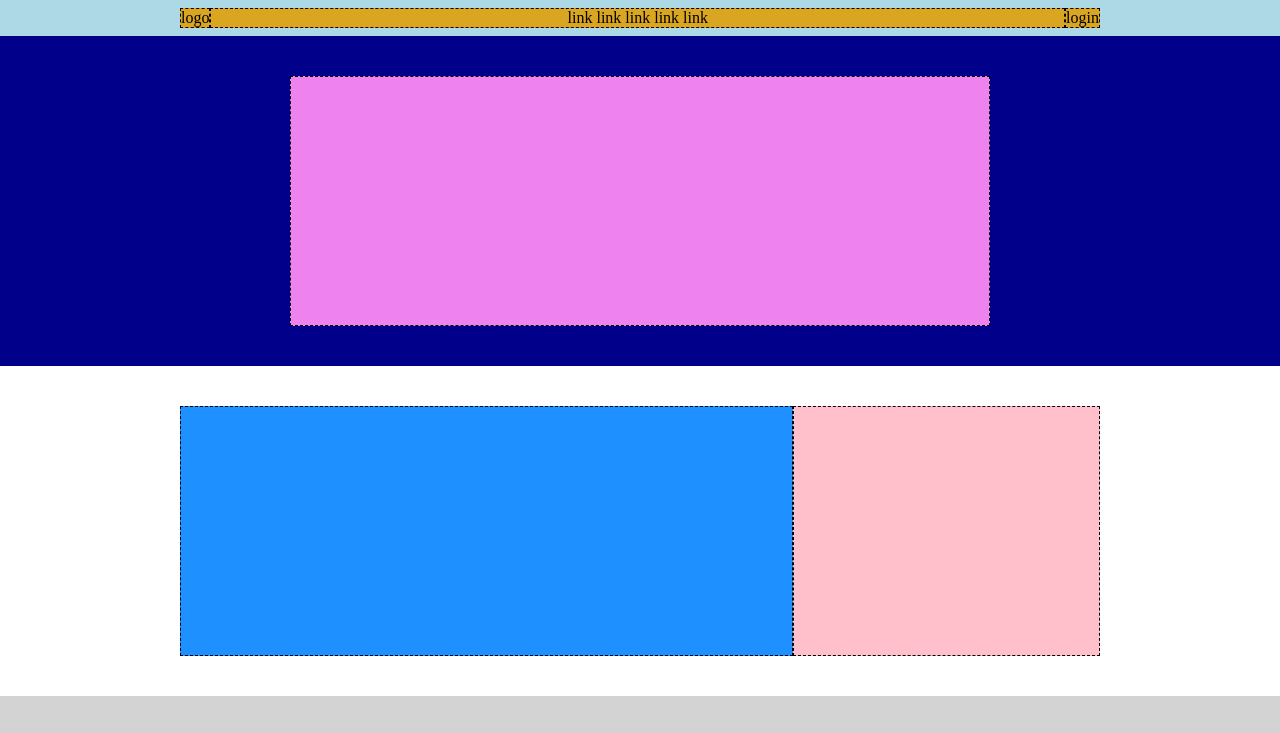
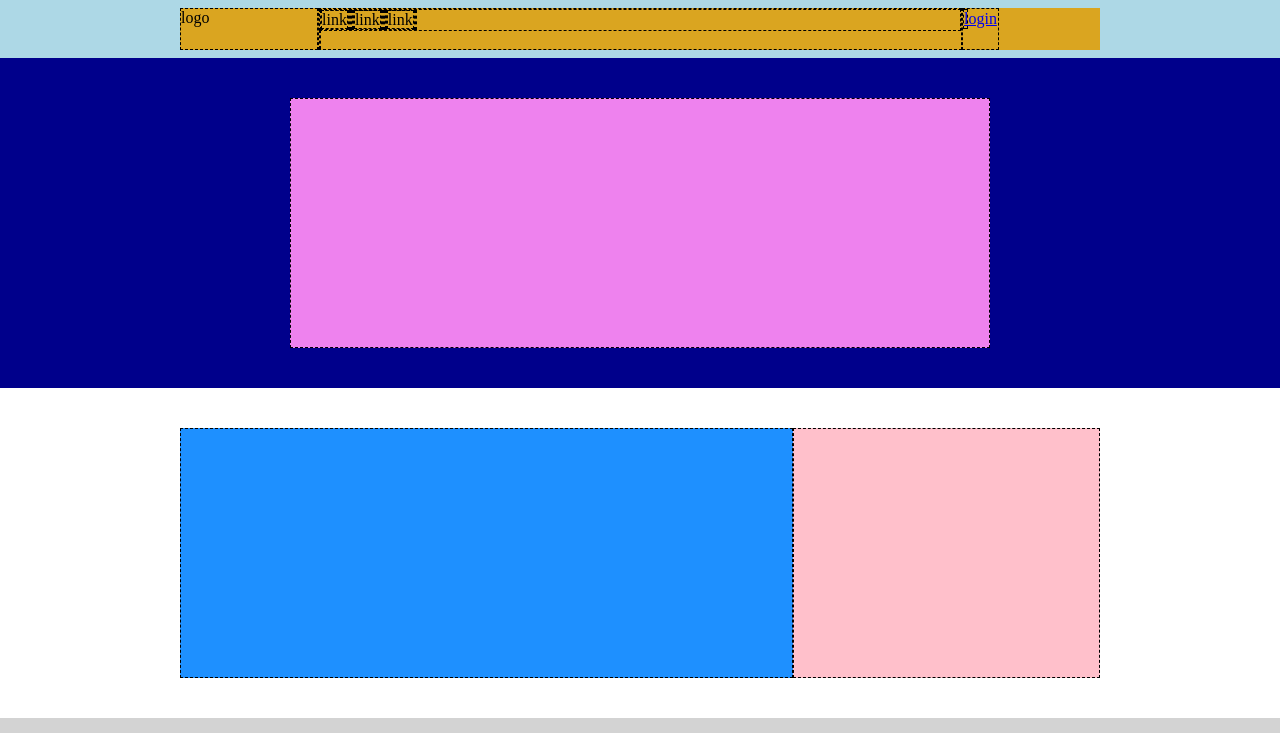
Before and after one commit to LuigginaRossi/htmlcss-struttura-discord, a plain HTML site: page index.html in a window 1280 px wide. Shown: the top 733 px of the page. Drawn offline with Linux system fonts and the light colour scheme.

Commit message:
modifiche nav

```diff
--- a/css/style.css
+++ b/css/style.css
@@ -7,6 +7,16 @@
 nav{
     background-color: #add8e6;
 }
+
+li{
+    list-style:none;
+  }
+
+li a{
+    text-decoration: none;
+    color: black;
+    /* justify-content: center; non funziona */
+  }
 
 section{
     padding: 40px 80px;
@@ -20,14 +30,16 @@ div :not(.container){
     border: 1px dashed black;
 }
 
-header nav .link{
-    flex-grow: 1;
-    text-align:center;
+header nav .logo{
+    width: 15%;
 }
 
-header nav .container.nav{
-    display: flex;
-    height: auto;
+header nav .login{
+    width: 15%;
+}
+
+.container-link{
+    width: 70%;
 }
 
 .flex{
@@ -40,8 +52,11 @@ header nav .container.nav{
     height: 250px;
 }
 
-header nav .logo,.link,.login{
+.container-nav{
     background-color: #daa520;
+    width: 920px;
+    margin: 0 auto;
+    height: auto;
 }
 
 main section .smaller{
--- a/index.html
+++ b/index.html
@@ -8,9 +8,21 @@
     <header>
         <!-- logo link login -->
         <nav>
-            <div class="container nav">
+            <div class="container-nav flex">
                 <div class="logo">logo</div>
-                <div class="link">link link link link link</div>
+                <div class= "container-link ">
+                    <ul class="link flex">
+                        <li>
+                            <a href="#"> link
+                        </li>
+                        <li>
+                            <a href="#"> link
+                        </li>
+                        <li>
+                            <a href="#"> link
+                        </li>
+                    </ul>
+                </div>
                 <div class="login">login</div>
             </div>
         </nav>
```
